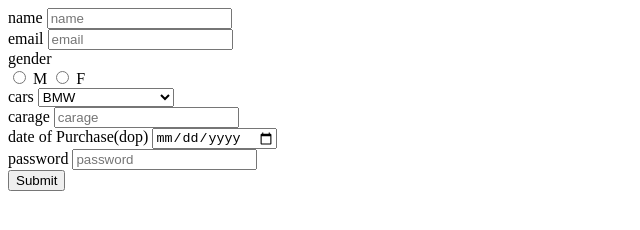
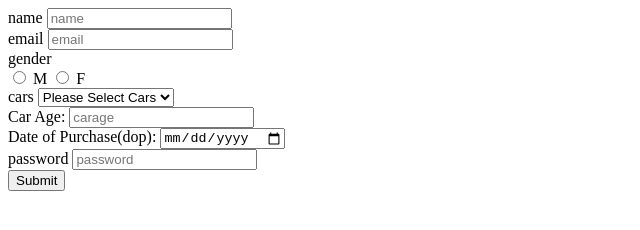
Before and after one commit to acciojob/car-insurance-form-PRIYANSHDUBEY, a website: page main.html in a window 1280 px wide. Shown: the whole page, without its empty margins (0-640 px from the left). Drawn offline with Linux system fonts and the light colour scheme.

Commit message:
created a submission

```diff
--- a/main.html
+++ b/main.html
@@ -7,7 +7,6 @@
 </head>
 
 <body>
-	<!-- the entire body must be written by student -->
 	<form method="post" action="my.js">
 		<lable for="name">name</lable>
 		<input type="text" name="name" id="name" placeholder="name" required><br>
@@ -16,23 +15,23 @@
 		<input type="email" name="email" id="email" placeholder="email" required><br>
 
 		<lable for="gender">gender</lable><br>
-		<input type="radio" name="gender" required>
-			<lable for="gender">M</lable>
-		<input type="radio" name="gender" required>
-			<lable for="gender">F</lable><br>
+		<input type="radio" name="gender" id="gender_m" required>
+			<lable for="gender_m">M</lable>
+		<input type="radio" name="gender_f" required>
+			<lable for="gender_f">F</lable><br>
 
 		<label for="cars">cars</label>
-		<select name="cars">
-			<option id="cars" disabled>Please Select Cars</option>
-			<option>BMW</option>
-			<option>Audi</option>
-			<option>Mercedez</option>
+		<select name="cars" id="cars">
+			<option id="cars" selected="disabled">Please Select Cars</option>
+			<option value="BMW">BMW</option>
+			<option value="Audi">Audi</option>
+			<option value="Mercedez">Mercedez</option>
 			</select><br>
 
-		<label for="carage">carage</label>
+		<label for="carage">Car Age: </label>
 		<input type="number" name="carage" id="carage" placeholder="carage" required><br>
 
-		<label for="dop">date of Purchase(dop)</label>
+		<label for="dop">Date of Purchase(dop): </label>
 		<input type="date" name="dop" id="dop" placeholder="dop" required><br>
 
 		<label for="password">password</label>
```
